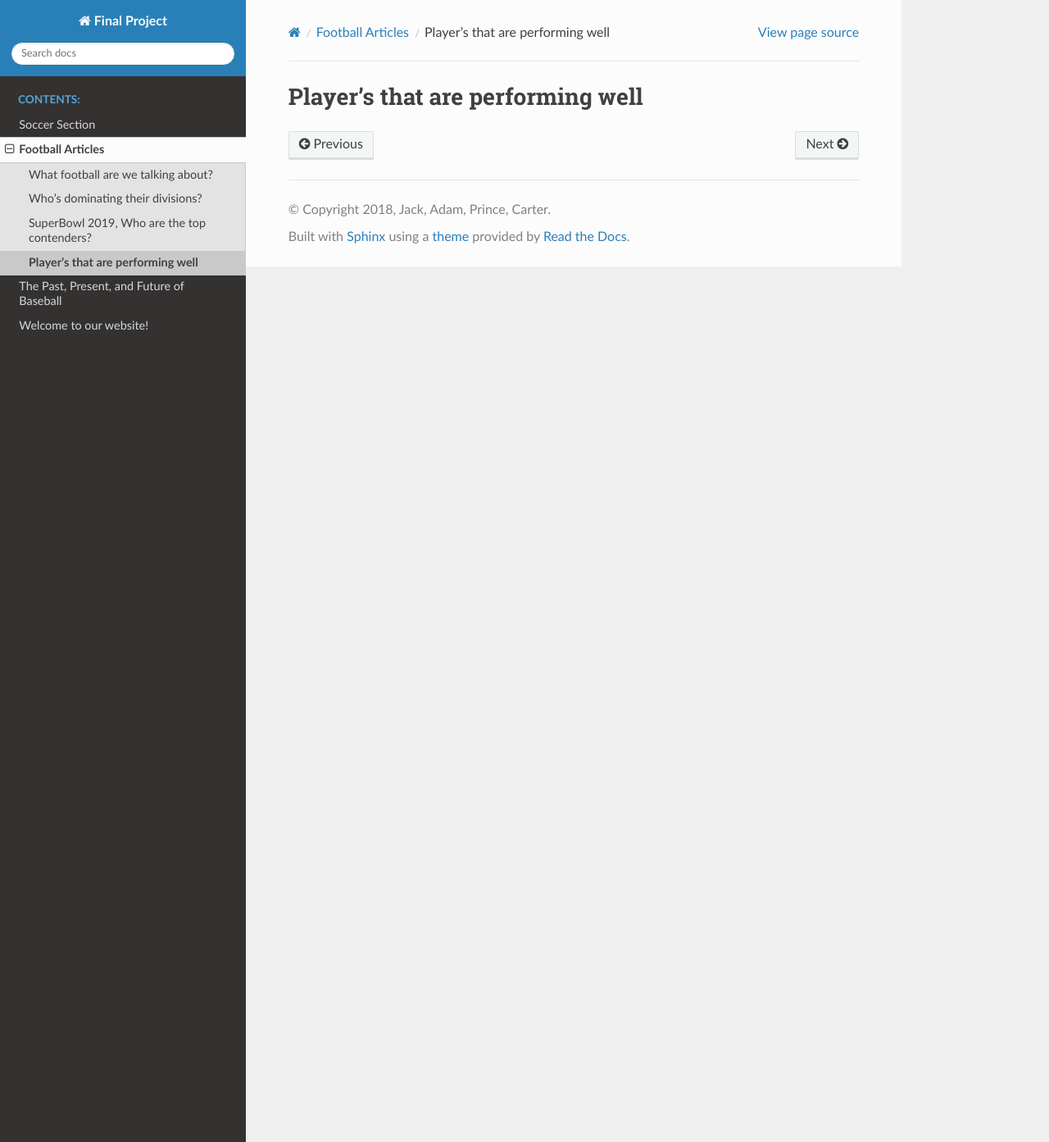
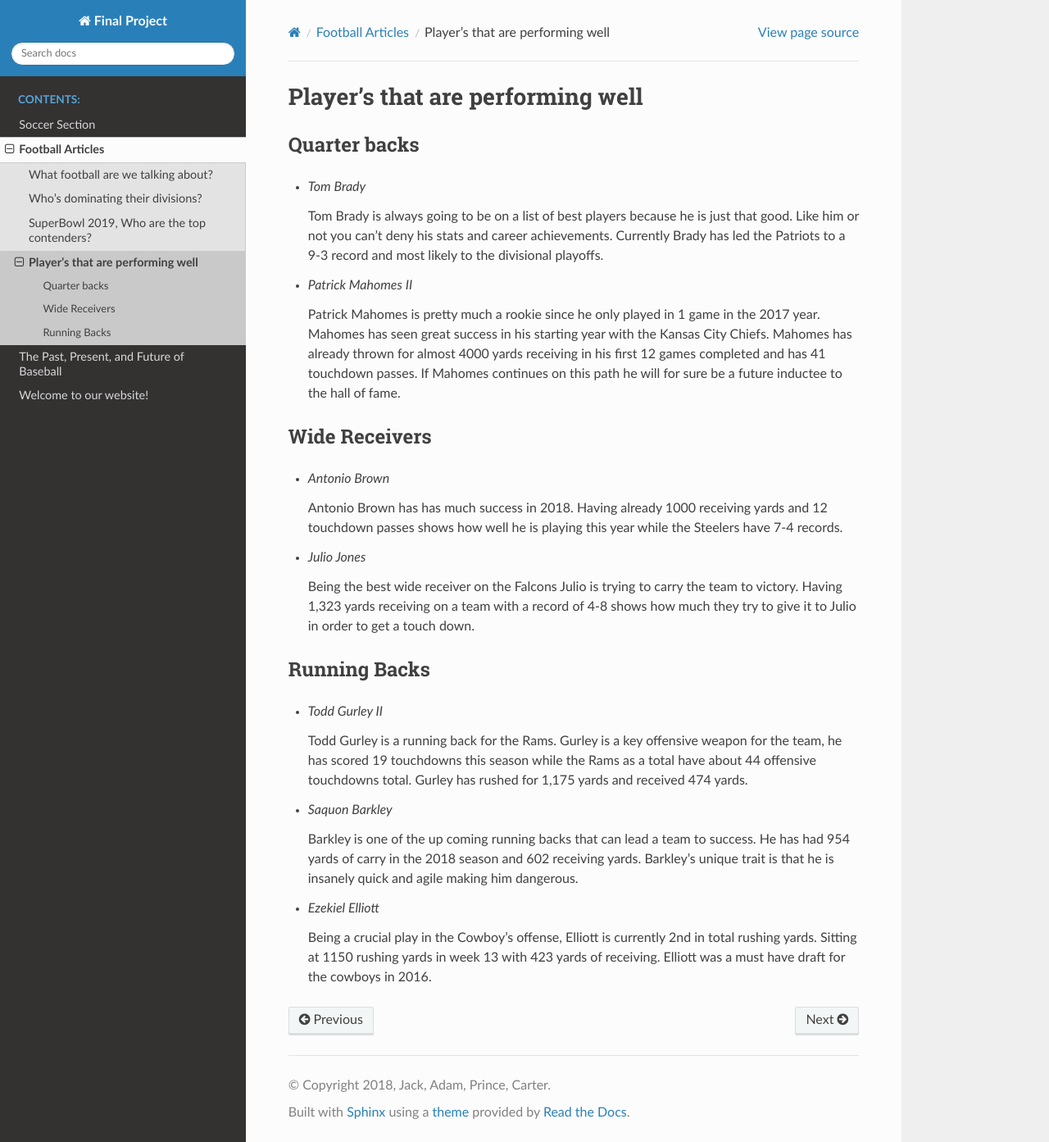
Before and after one commit to jarndt4/sports_final_project, a Sphinx documentation site: the page built from source/football/04top_players/top_players.rst, in a window 1280 px wide and 1393 px high. Shown: the whole window at 82% size. Built offline with Sphinx 7.4.7 and the Read the Docs theme 2.0.0, drawn with Linux system fonts in a browser that asks for light colours.

Commit message:
Finished draft for all pages

```diff
--- a/source/football/04top_players/top_players.rst
+++ b/source/football/04top_players/top_players.rst
@@ -1,2 +1,58 @@
 Player's that are performing well
 =================================
+
+Quarter backs
+-------------
+
+* *Tom Brady*
+
+  Tom Brady is always going to be on a list of best players because he is just
+  that good. Like him or not you can't deny his stats and career achievements.
+  Currently Brady has led the Patriots to a 9-3 record and most likely to the
+  divisional playoffs.
+
+* *Patrick Mahomes II*
+
+  Patrick Mahomes is pretty much a rookie since he only played in 1 game in the
+  2017 year. Mahomes has seen great success in his starting year with the Kansas
+  City Chiefs. Mahomes has already thrown for almost 4000 yards receiving in his
+  first 12 games completed and has 41 touchdown passes. If Mahomes continues on
+  this path he will for sure be a future inductee to the hall of fame.
+
+Wide Receivers
+--------------
+
+* *Antonio Brown*
+
+  Antonio Brown has has much success in 2018. Having already 1000 receiving yards
+  and 12 touchdown passes shows how well he is playing this year while the
+  Steelers have 7-4 records.
+
+* *Julio Jones*
+
+  Being the best wide receiver on the Falcons Julio is trying to carry the team
+  to victory. Having 1,323 yards receiving on a team with a record of 4-8 shows
+  how much they try to give it to Julio in order to get a touch down.
+
+Running Backs
+-------------
+
+* *Todd Gurley II*
+
+  Todd Gurley is a running back for the Rams. Gurley is a key offensive weapon for
+  the team, he has scored 19 touchdowns this season while the Rams as a total
+  have about 44 offensive touchdowns total. Gurley has rushed for 1,175 yards and
+  received 474 yards.
+
+* *Saquon Barkley*
+
+  Barkley is one of the up coming running backs that can lead a team to success.
+  He has had 954 yards of carry in the 2018 season and 602 receiving yards.
+  Barkley's unique trait is that he is insanely quick and agile making him
+  dangerous.
+
+* *Ezekiel Elliott*
+
+  Being a crucial play in the Cowboy's offense, Elliott is currently 2nd in total
+  rushing yards. Sitting at 1150 rushing yards in week 13 with 423 yards of receiving.
+  Elliott was a must have draft for the cowboys in 2016.
```
